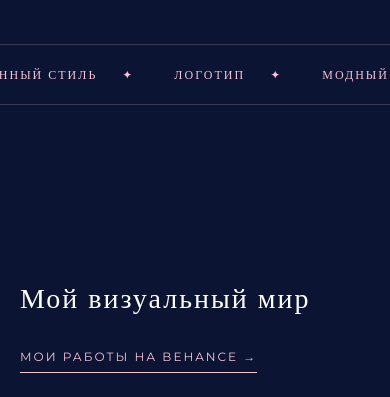
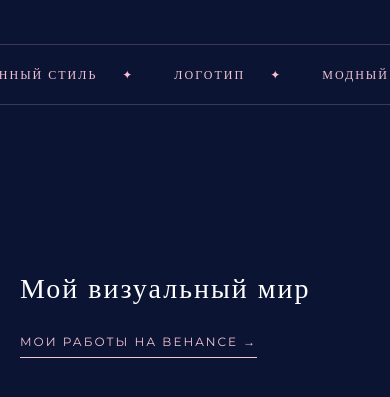
Before and after one commit to twftpvfc26-debug/Eva-design, a plain HTML site: page index.html in a window 390 px wide. Shown: the part 925-1322 px from the top of the page. Drawn offline with nearby package versions, Linux system fonts and the light colour scheme; grey boxes are pictures that could not be loaded.

Commit message:
Update style.css

```diff
--- a/style.css
+++ b/style.css
@@ -685,25 +685,28 @@ h1, h2, h3 { font-family: var(--font-title); font-weight: 400; letter-spacing: 2
     margin: 0 !important;
   }
 }
-/* ========================================= */
-/* ЖЕЛЕЗОБЕТОННЫЙ ФИКС ОТСТУПОВ ДЛЯ ТЕЛЕФОНОВ */
-/* ========================================= */
-@media (max-width: 768px) {
-  /* 1. Отталкиваем заголовок "Мой визуальный мир" от бегущей строки */
-  #portfolio {
-    padding-top: 120px !important; /* Увеличиваем отступ сверху */
+/* ========================================================= */
+/* СПАСАТЕЛЬНЫЙ КОД (ВОЗВРАЩАЕМ ТО, ЧТО УДАЛИЛИ) */
+/* ========================================================= */
+
+/* 1. Жестко фиксируем отступ у бегущей строки */
+.marquee-wrapper {
+  margin-bottom: 60px !important; /* Вот этот отступ, скорее всего, вы и удалили */
+}
+
+/* 2. Настройки для телефонов */
+@media screen and (max-width: 768px) {
+  /* Увеличиваем отступ у портфолио */
+  section#portfolio {
+    padding-top: 100px !important;
   }
 
-  /* 2. На всякий случай добавляем отступ снизу самой ленте */
-  .marquee-wrapper {
-    margin-bottom: 50px !important;
-  }
-
-  /* 3. Чтобы заголовок и ссылка на Behance не наезжали друг на друга */
-  .portfolio-head {
+  /* Ставим заголовок "Мой визуальный мир" и ссылку на Behance в колонку */
+  section#portfolio .portfolio-head {
     display: flex !important;
     flex-direction: column !important;
     align-items: flex-start !important;
-    gap: 20px !important;
+    gap: 15px !important; /* Отступ между заголовком и ссылкой */
+    margin-bottom: 40px !important;
   }
 }
```
